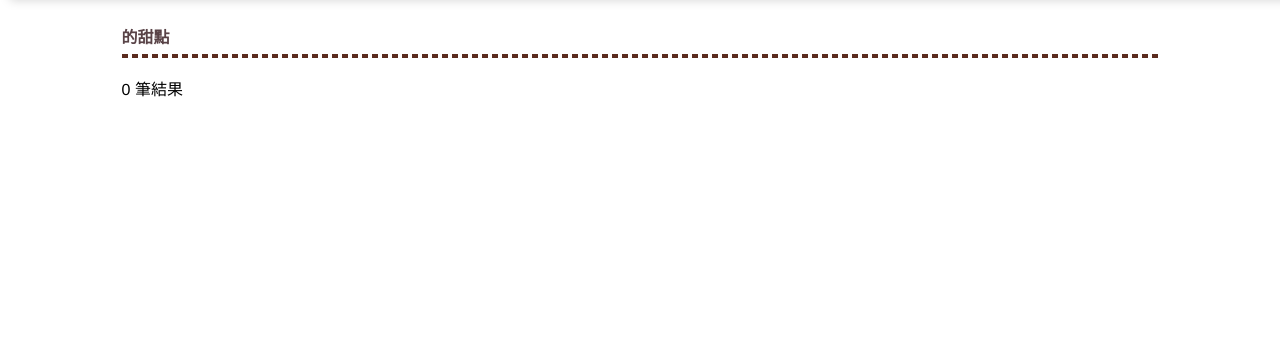
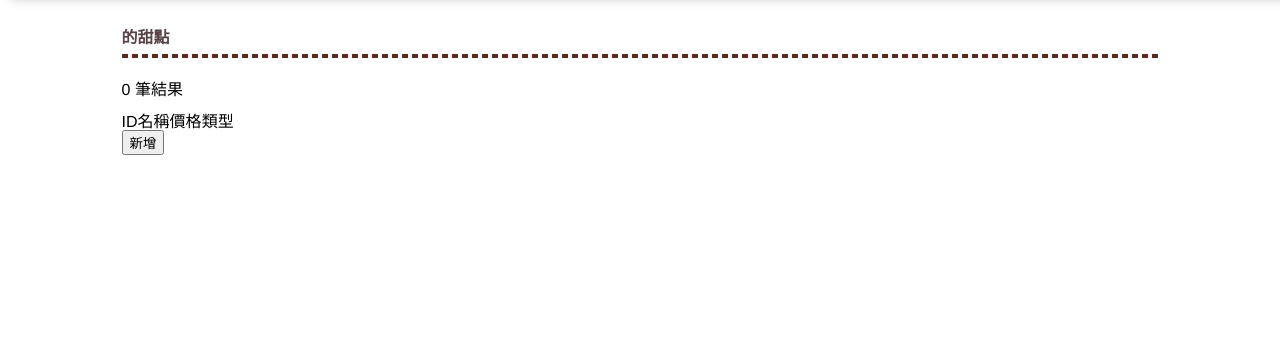
Before and after one commit to dessertShopDBProject/Dessert_shop_project, a PHP site: page /manager_dessert_index.php in a window 1280 px wide. Shown: the part 67-421 px from the top of the page. Run offline with PHP 8.4, Linux system fonts and the light colour scheme; data comes from the database, SQL or seed files in the repository; data that the repository does not hold is empty.

Commit message:
Update manager_dessert_index.php

```diff
--- a/manager_dessert_index.php
+++ b/manager_dessert_index.php
@@ -111,7 +111,10 @@ require_once 'db.php';
                     echo "</table>";
                     echo "<button onclick=\"addRow('$shopID')\">新增</button>";
                 } else {
-                    echo "0 筆結果";
+                    echo "<div class='noDess'>0 筆結果</div><br>";
+                    echo "<table id='dessert-table'><tr><th>ID</th><th>名稱</th><th>價格</th><th>類型</th><th> </th></tr>";
+                    echo "</table>";
+                    echo "<button onclick=\"addRow('$shopID')\">新增</button>";
                 }
 
                 $conn->close();
```
